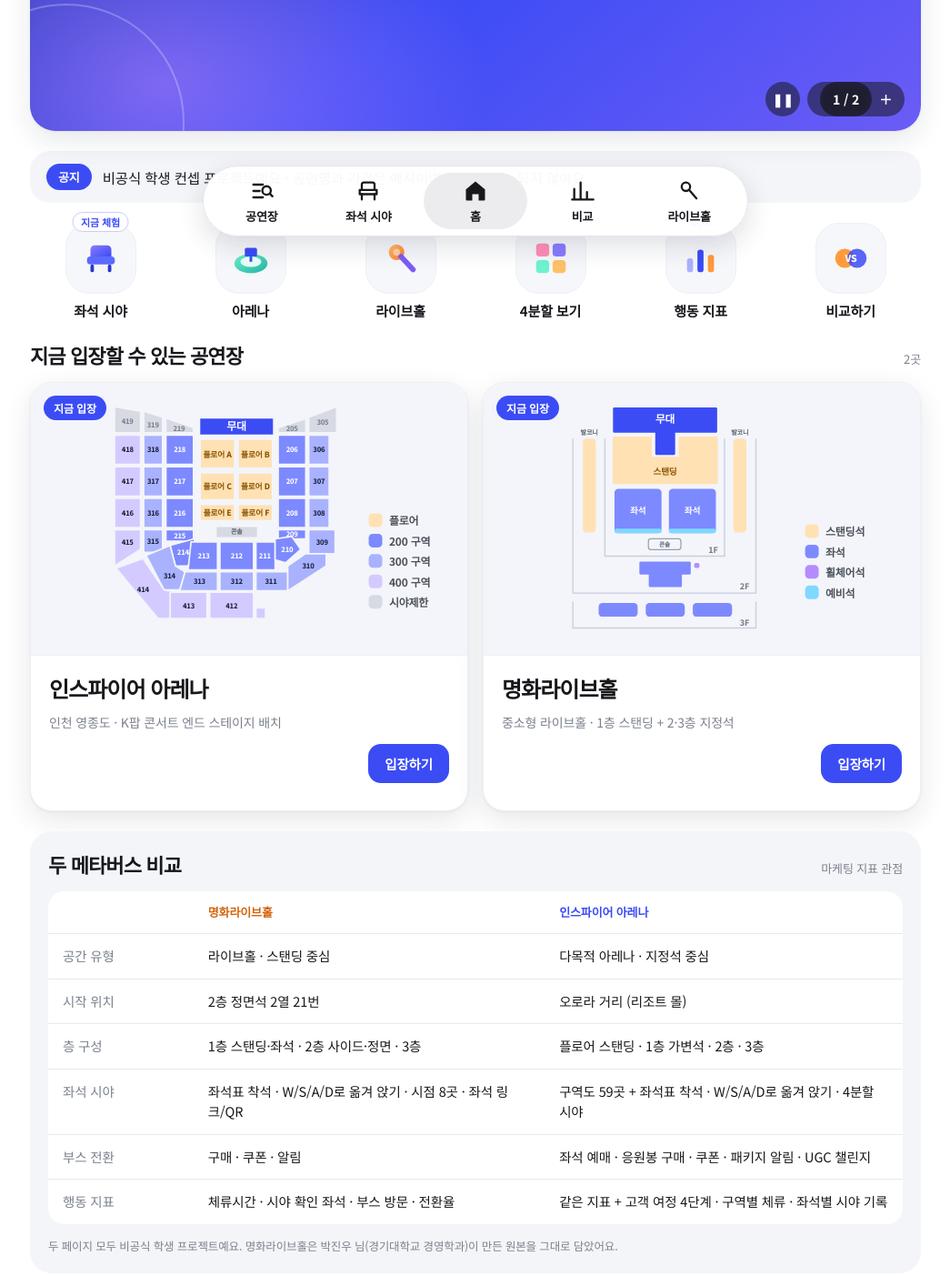
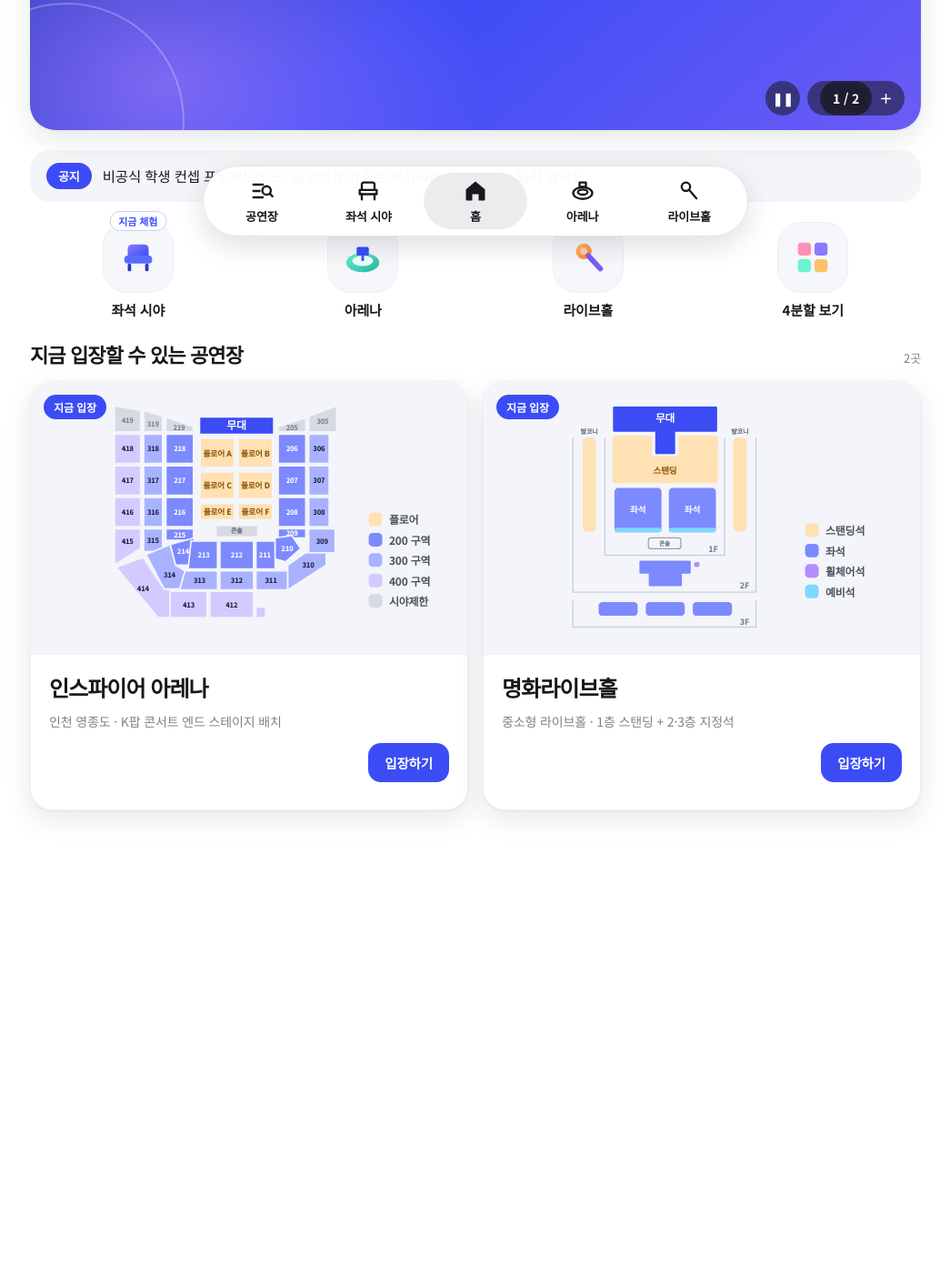
Before and after one commit to Woong-0719/stagewalk-metaverse, a plain HTML site: page index.html in a window 1280 px wide. Shown: the part 526-1929 px from the top of the page at 91% size, without its empty margins (117-1162 px from the left). After the commit the page ends 1547 px from the top, so only its background shows below. Drawn offline with Linux system fonts and the light colour scheme.

Commit message:
시작 페이지: 두 메타버스 비교 섹션과 관련 버튼 삭제
Co-Authored-By: Claude Opus 5.5 <noreply@anthropic.com>
Claude-Session: https://claude.ai/code/session_01GeX7EzqprcixXZbnWGhw1h

```diff
--- a/index.html
+++ b/index.html
@@ -79,7 +79,7 @@ body::before { content: ""; position: fixed; inset: 0 0 auto; height: env(safe-a
 .notice span:last-child { min-width: 0; overflow: hidden; text-overflow: ellipsis; white-space: nowrap; }
 
 /* shortcut grid */
-.shortcuts { display: grid; grid-template-columns: repeat(6, 1fr); gap: 18px 10px; }
+.shortcuts { display: grid; grid-template-columns: repeat(4, 1fr); gap: 18px 10px; }
 .sc { display: grid; justify-items: center; gap: 8px; text-decoration: none; border: 0; background: none; padding: 0; cursor: pointer; color: var(--fg); position: relative; }
 .sc .ic { width: 78px; height: 78px; border-radius: 26px; background: #f6f7fa; border: 1px solid #eef0f4; display: grid; place-items: center; transition: transform .2s; }
 .sc:hover .ic { transform: translateY(-3px); }
@@ -122,7 +122,7 @@ thead th { font-size: 13px; font-weight: 800; }
 thead th.mh { color: #d4660f; } thead th.ia { color: var(--blue); }
 tbody th { color: var(--muted); font-weight: 500; width: 17%; white-space: nowrap; }
 tbody tr:last-child th, tbody tr:last-child td { border-bottom: 0; }
-#vTitle, #cmp, #top { scroll-margin-top: 150px; }
+#vTitle, #top { scroll-margin-top: 150px; }
 .fineprint { margin: 0; font-size: 12.5px; color: var(--muted); line-height: 1.6; }
 
 /* bottom tab bar */
@@ -142,7 +142,7 @@ tbody tr:last-child th, tbody tr:last-child td { border-bottom: 0; }
   .search input { font-size: 14.5px; }
   .chips button { font-size: 15.5px; padding: 8px 14px; }
   .hero { aspect-ratio: 1 / 0.68; border-radius: 24px; }
-  .shortcuts { grid-template-columns: repeat(3, 1fr); }
+  .shortcuts { grid-template-columns: repeat(4, 1fr); gap: 16px 6px; }
   .sc .ic { width: 68px; height: 68px; border-radius: 22px; }
   .sc .ic svg { width: 40px; height: 40px; }
   .sc b { font-size: 14px; }
@@ -169,7 +169,6 @@ tbody tr:last-child th, tbody tr:last-child td { border-bottom: 0; }
       <span class="sep" aria-hidden="true"></span>
       <button type="button" data-f="ia" aria-pressed="false">아레나</button>
       <button type="button" data-f="mh" aria-pressed="false">라이브홀</button>
-      <button type="button" data-f="cmp" aria-pressed="false">비교하기<span class="beta">Beta</span></button>
     </nav>
   </header>
 
@@ -203,8 +202,6 @@ tbody tr:last-child th, tbody tr:last-child td { border-bottom: 0; }
     <a class="sc" href="inspire.html"><span class="ic"><svg viewBox="0 0 48 48" aria-hidden="true"><defs><linearGradient id="g2" x1="0" y1="0" x2="1" y2="1"><stop offset="0" stop-color="#6ff2cf"/><stop offset="1" stop-color="#20b3a0"/></linearGradient></defs><ellipse cx="24" cy="30" rx="19" ry="11" fill="url(#g2)"/><ellipse cx="24" cy="28" rx="12" ry="6" fill="#e9fffa"/><rect x="17" y="12" width="14" height="10" rx="2" fill="#3b4cf5"/><path d="M24 22v6" stroke="#3b4cf5" stroke-width="3"/></svg></span><b>아레나</b></a>
     <a class="sc" href="myunghwa.html"><span class="ic"><svg viewBox="0 0 48 48" aria-hidden="true"><defs><linearGradient id="g3" x1="0" y1="0" x2="1" y2="1"><stop offset="0" stop-color="#ffc06a"/><stop offset="1" stop-color="#ff7a2f"/></linearGradient></defs><circle cx="19" cy="17" r="9" fill="url(#g3)"/><path d="M24 22 38 37" stroke="#7b5cf6" stroke-width="6" stroke-linecap="round"/><circle cx="19" cy="17" r="4" fill="#fff" opacity=".5"/></svg></span><b>라이브홀</b></a>
     <a class="sc" href="inspire.html"><span class="ic"><svg viewBox="0 0 48 48" aria-hidden="true"><rect x="7" y="7" width="15" height="15" rx="4" fill="#ff8fb6"/><rect x="26" y="7" width="15" height="15" rx="4" fill="#8a7bff"/><rect x="7" y="26" width="15" height="15" rx="4" fill="#6ff2cf"/><rect x="26" y="26" width="15" height="15" rx="4" fill="#ffc06a"/></svg></span><b>4분할 보기</b></a>
-    <button type="button" class="sc" data-jump="cmp"><span class="badge">NEW</span><span class="ic"><svg viewBox="0 0 48 48" aria-hidden="true"><rect x="8" y="24" width="7" height="16" rx="3" fill="#a9b2ff"/><rect x="20" y="14" width="7" height="26" rx="3" fill="#3b4cf5"/><rect x="32" y="20" width="7" height="20" rx="3" fill="#ff9a3d"/></svg></span><b>행동 지표</b></button>
-    <button type="button" class="sc" data-jump="cmp"><span class="ic"><svg viewBox="0 0 48 48" aria-hidden="true"><circle cx="17" cy="24" r="11" fill="#ff9a3d"/><circle cx="31" cy="24" r="11" fill="#3b4cf5" opacity=".85"/><text x="24" y="28.5" text-anchor="middle" font-family="Noto Sans KR, sans-serif" font-weight="900" font-size="11" fill="#fff">VS</text></svg></span><b>비교하기</b></button>
   </nav>
 
   <section aria-labelledby="vTitle" style="display:grid;gap:14px">
@@ -233,31 +230,13 @@ tbody tr:last-child th, tbody tr:last-child td { border-bottom: 0; }
     </div>
     <p class="fineprint" id="noMatch" hidden>검색한 공연장이 없어요. '인스파이어'나 '명화'로 찾아 보세요.</p>
   </section>
-
-  <section class="compare" id="cmp" aria-labelledby="cmpTitle">
-    <div class="sec-head"><h3 id="cmpTitle">두 메타버스 비교</h3><span>마케팅 지표 관점</span></div>
-    <div class="tbl">
-      <table>
-        <thead><tr><th scope="col"></th><th scope="col" class="mh">명화라이브홀</th><th scope="col" class="ia">인스파이어 아레나</th></tr></thead>
-        <tbody>
-          <tr><th scope="row">공간 유형</th><td>라이브홀 · 스탠딩 중심</td><td>다목적 아레나 · 지정석 중심</td></tr>
-          <tr><th scope="row">시작 위치</th><td>2층 정면석 2열 21번</td><td>오로라 거리 (리조트 몰)</td></tr>
-          <tr><th scope="row">층 구성</th><td>1층 스탠딩·좌석 · 2층 사이드·정면 · 3층</td><td>플로어 스탠딩 · 1층 가변석 · 2층 · 3층</td></tr>
-          <tr><th scope="row">좌석 시야</th><td>좌석표 착석 · W/S/A/D로 옮겨 앉기 · 시점 8곳 · 좌석 링크/QR</td><td>구역도 59곳 + 좌석표 착석 · W/S/A/D로 옮겨 앉기 · 4분할 시야</td></tr>
-          <tr><th scope="row">부스 전환</th><td>구매 · 쿠폰 · 알림</td><td>좌석 예매 · 응원봉 구매 · 쿠폰 · 패키지 알림 · UGC 챌린지</td></tr>
-          <tr><th scope="row">행동 지표</th><td>체류시간 · 시야 확인 좌석 · 부스 방문 · 전환율</td><td>같은 지표 + 고객 여정 4단계 · 구역별 체류 · 좌석별 시야 기록</td></tr>
-        </tbody>
-      </table>
-    </div>
-    <p class="fineprint">두 페이지 모두 비공식 학생 프로젝트예요. 명화라이브홀은 박진우 님(경기대학교 경영학과)이 만든 원본을 그대로 담았어요.</p>
-  </section>
 </main>
 
 <nav class="tabbar" aria-label="메뉴">
   <button type="button" data-jump="vTitle"><svg viewBox="0 0 24 24" aria-hidden="true"><path d="M4 6h9M4 12h6M4 18h9"/><circle cx="16.5" cy="11.5" r="4"/><path d="m19.5 14.5 2.5 2.5"/></svg><span>공연장</span></button>
   <a href="inspire.html"><svg viewBox="0 0 24 24" aria-hidden="true"><path d="M6 11V6a2 2 0 0 1 2-2h8a2 2 0 0 1 2 2v5"/><path d="M4 11h16v4H4z"/><path d="M6 15v5M18 15v5"/></svg><span>좌석 시야</span></a>
   <button type="button" class="home" data-jump="top"><svg viewBox="0 0 24 24" aria-hidden="true"><path d="M3 10.5 12 3l9 7.5V20a1 1 0 0 1-1 1h-5v-6H9v6H4a1 1 0 0 1-1-1z"/></svg><span>홈</span></button>
-  <button type="button" data-jump="cmp"><svg viewBox="0 0 24 24" aria-hidden="true"><path d="M4 20V10M10 20V4M16 20v-7M22 20H2"/></svg><span>비교</span></button>
+  <a href="inspire.html"><svg viewBox="0 0 24 24" aria-hidden="true"><ellipse cx="12" cy="14" rx="9" ry="5.5"/><ellipse cx="12" cy="13" rx="4.5" ry="2.4"/><path d="M9 4h6v4H9z"/></svg><span>아레나</span></a>
   <a href="myunghwa.html"><svg viewBox="0 0 24 24" aria-hidden="true"><circle cx="9" cy="8" r="4"/><path d="m12 11 7 8"/></svg><span>라이브홀</span></a>
 </nav>
 
@@ -314,7 +293,6 @@ tbody tr:last-child th, tbody tr:last-child td { border-bottom: 0; }
   document.querySelectorAll('.chips [data-f]').forEach(b => b.addEventListener('click', () => {
     document.querySelectorAll('.chips [data-f]').forEach(x => x.setAttribute('aria-pressed', String(x === b)));
     const f = b.dataset.f;
-    if (f === 'cmp') { filter(() => true); jump('cmp'); return; }
     filter(v => f === 'all' || f === 'all-venues' || v.classList.contains(f));
     if (f !== 'all') jump('vTitle');
   }));
```
